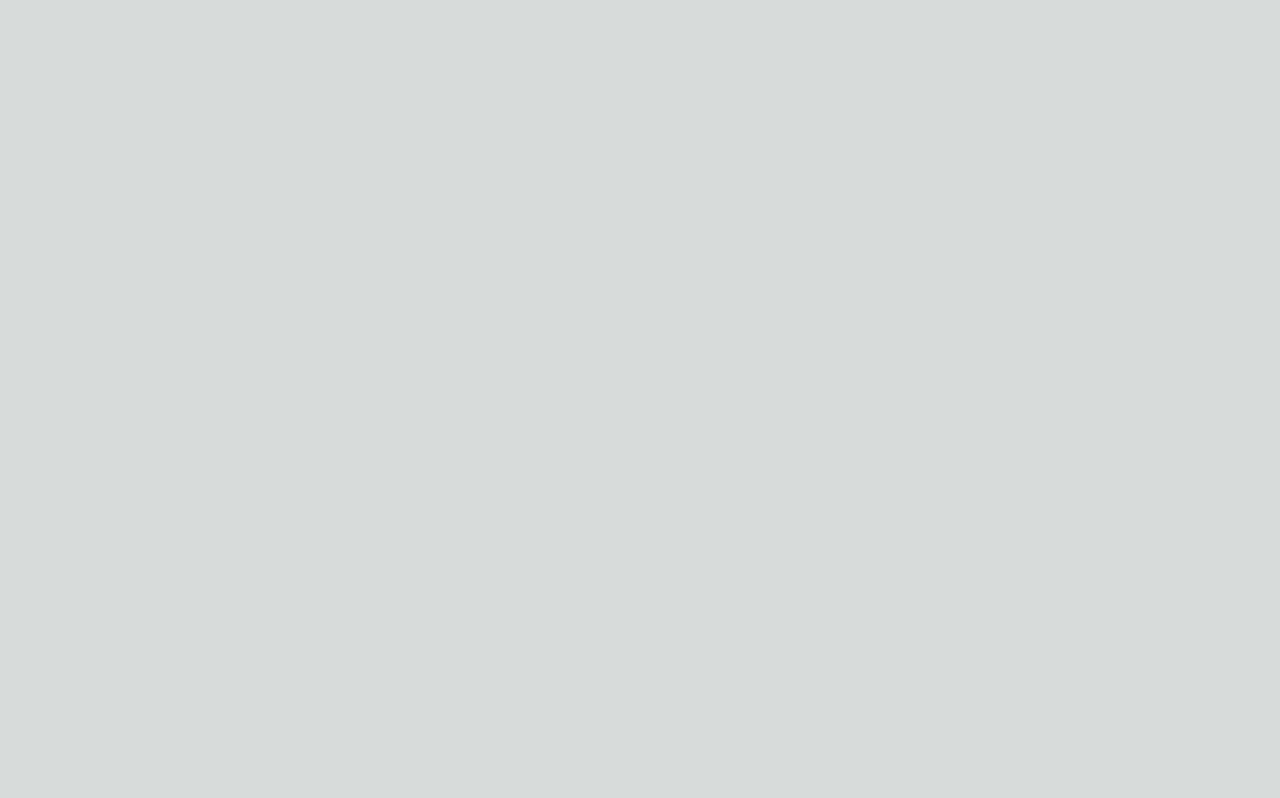
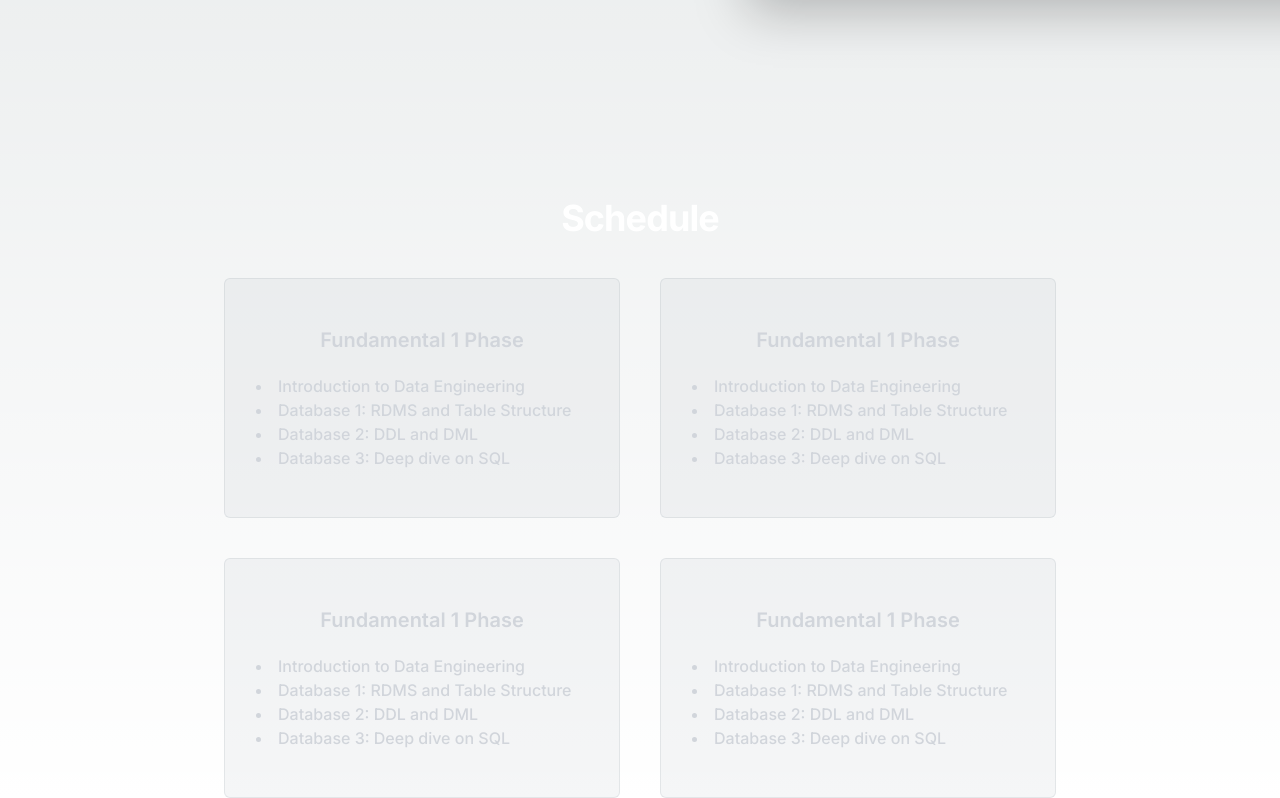
Before and after one commit to partnatech/partnatech-site, a Next.js app: page /programs/data-engineer in a window 1280 px wide. Shown: the part 1057-1855 px from the top of the page. Before the commit the page ends 1012 px from the top, so only its background shows below. Built offline with nearby package versions, Linux system fonts and the light colour scheme.

Commit message:
feat: data engineer schedule

```diff
--- a/src/app/programs/data-engineer/page.tsx
+++ b/src/app/programs/data-engineer/page.tsx
@@ -1,4 +1,5 @@
 import DataEngineerHero from "@/components/data-engineer/hero";
+import DataEngineerSchedule from "@/components/data-engineer/schedule";
 
 import React from "react";
 
@@ -6,6 +7,7 @@ const DataEngineerPage = () => {
   return (
     <>
       <DataEngineerHero />
+      <DataEngineerSchedule />
     </>
   );
 };
--- a/src/components/data-engineer/hero.tsx
+++ b/src/components/data-engineer/hero.tsx
@@ -1,22 +1,5 @@
+import { dataEngineerCopy } from "@/utils/i18n/data-engineer";
 import Image from "next/image";
-
-const badges = [
-  {
-    name: "Small Learning Group",
-  },
-  {
-    name: "Fundamentals",
-  },
-  {
-    name: "Porfolio Showcase",
-  },
-  {
-    name: "Porfolio Showcase",
-  },
-  {
-    name: "Career Showcase",
-  },
-];
 
 export default function DataEngineerHero() {
   return (
@@ -35,13 +18,10 @@ export default function DataEngineerHero() {
       </div>
       <div className="mx-auto max-w-7xl px-6 pb-24 pt-10 sm:pb-32 lg:flex lg:px-8 lg:py-40">
         <div className="mx-auto max-w-2xl flex-shrink-0 lg:mx-0 lg:max-w-xl lg:pt-8">
-          <h1 className="mt-10 text-4xl font-bold tracking-tight text-white sm:text-6xl">Data Engineer</h1>
-          <p className="mt-6 text-lg leading-8 text-gray-300">
-            Hands-on real case for: ETL/ELT, Batch Processing using Local and Cloud, including tools for Dashboard and
-            Containers.
-          </p>
+          <h1 className="mt-10 text-4xl font-bold tracking-tight text-white sm:text-6xl">{dataEngineerCopy.title}</h1>
+          <p className="mt-6 text-lg leading-8 text-gray-300">{dataEngineerCopy.description}</p>
           <div className="grid mt-10 grid-cols-2 md:grid-cols-3 gap-4">
-            {badges.map((badge, index) => (
+            {dataEngineerCopy.badges.map((badge, index) => (
               <span
                 key={`badge-${index}`}
                 className="items-center text-center rounded-md bg-purple-400/10 px-2 py-2 text-sm font-medium text-purple-400 ring-1 ring-inset ring-purple-400/30"
@@ -51,16 +31,16 @@ export default function DataEngineerHero() {
             ))}
           </div>
           <div className="mt-10">
-            <h4 className="mt-10 text-2xl font-bold tracking-tight text-white sm:text-3xl">Rp. 5.000.000</h4>
+            <h4 className="mt-10 text-2xl font-bold tracking-tight text-white sm:text-3xl">Rp. 4.900K</h4>
             <button className="rounded-md mt-4 bg-indigo-500 px-4 py-3 font-semibold text-white shadow-sm hover:bg-indigo-400 focus-visible:outline focus-visible:outline-2 focus-visible:outline-offset-2 focus-visible:outline-indigo-400">
-              Register Here
+              {dataEngineerCopy.cta}
             </button>
           </div>
         </div>
         <div className="mx-auto mt-16 flex max-w-2xl sm:mt-24 lg:ml-10 lg:mr-0 lg:mt-0 lg:max-w-none lg:flex-none xl:ml-32">
           <div className="max-w-3xl flex-none sm:max-w-5xl lg:max-w-none ">
             <Image
-              src="/assets/images/hero-image.jpeg"
+              src="/assets/images/hero-image.jpg"
               alt="Hero Image"
               width={2432}
               height={1442}
--- /dev/null
+++ b/src/components/data-engineer/schedule.tsx
@@ -0,0 +1,32 @@
+import { dataEngineerCopy } from "@/utils/i18n/data-engineer";
+import React from "react";
+
+const DataEngineerSchedule = () => {
+  return (
+    <div className="relative isolate overflow-hidden">
+      <h2 className="mt-10 text-2xl font-bold tracking-tight text-white sm:text-4xl text-center">
+        {dataEngineerCopy.scheduleTitle}
+      </h2>
+
+      <div className="mx-auto max-w-4xl lg:px-8 px-5 mt-10">
+        <div className="grid grid-cols-1 md:grid-cols-2 gap-5 md:gap-10">
+          {dataEngineerCopy.schedules.map((schedule, index) => (
+            <div
+              key={`schedule-${index}`}
+              className="rounded-md bg-gray-400/10 py-12 px-8 font-medium text-gray-300 ring-1 ring-inset ring-gray-400/20"
+            >
+              <p className="text-xl text-center font-semibold">{schedule.title}</p>
+              <ul className="list-disc list-inside mt-5">
+                {schedule.items.map((item, itemIndex) => (
+                  <li key={`schedule-${index}-item-${itemIndex}`}>{item}</li>
+                ))}
+              </ul>
+            </div>
+          ))}
+        </div>
+      </div>
+    </div>
+  );
+};
+
+export default DataEngineerSchedule;
--- /dev/null
+++ b/src/utils/i18n/data-engineer.ts
@@ -0,0 +1,63 @@
+export const dataEngineerCopy = {
+  title: "Data Engineer",
+  description:
+    "Hands-on real case for: ETL/ELT, Batch Processing using Local and Cloud, including tools for Dashboard and Containers.",
+  cta: "Register Here",
+  badges: [
+    {
+      name: "Small Learning Group",
+    },
+    {
+      name: "Fundamentals",
+    },
+    {
+      name: "Porfolio Showcase",
+    },
+    {
+      name: "Porfolio Showcase",
+    },
+    {
+      name: "Career Showcase",
+    },
+  ],
+
+  scheduleTitle: "Schedule",
+  schedules: [
+    {
+      title: "Fundamental 1 Phase",
+      items: [
+        "Introduction to Data Engineering",
+        "Database 1: RDMS and Table Structure",
+        "Database 2: DDL and DML",
+        "Database 3: Deep dive on SQL",
+      ],
+    },
+    {
+      title: "Fundamental 1 Phase",
+      items: [
+        "Introduction to Data Engineering",
+        "Database 1: RDMS and Table Structure",
+        "Database 2: DDL and DML",
+        "Database 3: Deep dive on SQL",
+      ],
+    },
+    {
+      title: "Fundamental 1 Phase",
+      items: [
+        "Introduction to Data Engineering",
+        "Database 1: RDMS and Table Structure",
+        "Database 2: DDL and DML",
+        "Database 3: Deep dive on SQL",
+      ],
+    },
+    {
+      title: "Fundamental 1 Phase",
+      items: [
+        "Introduction to Data Engineering",
+        "Database 1: RDMS and Table Structure",
+        "Database 2: DDL and DML",
+        "Database 3: Deep dive on SQL",
+      ],
+    },
+  ],
+};
```
Also changed, not shown: public/assets/images/hero-image.jpeg (deleted), public/assets/images/hero-image.jpg (added).
